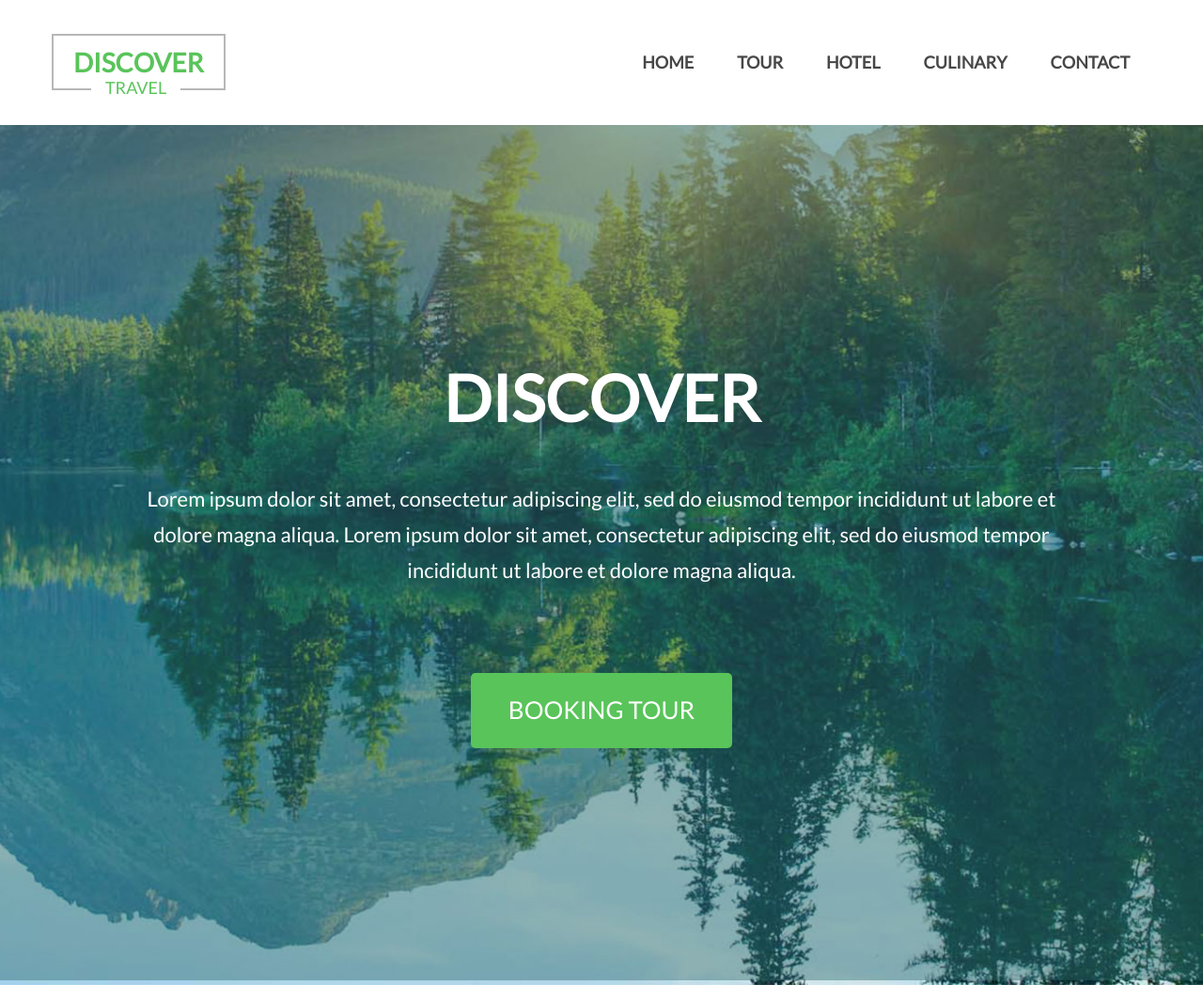
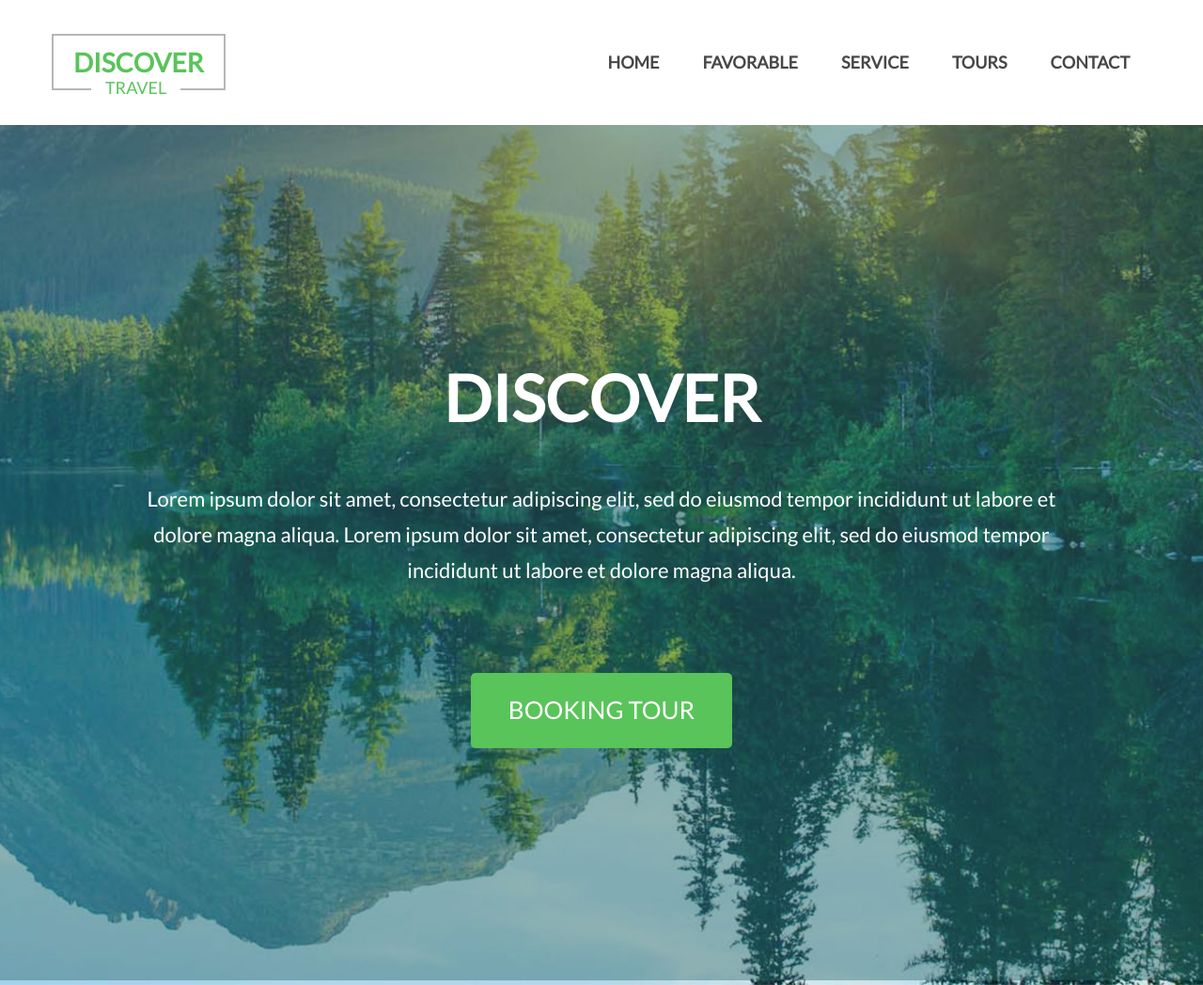
Before and after one commit to PerpetuumG/discover, a plain HTML site: page index.html in a window 1280 px wide. Shown: the top 1048 px of the page at 94% size. Drawn offline with nearby package versions, Linux system fonts and the light colour scheme.

Commit message:
add links

```diff
--- a/index.html
+++ b/index.html
@@ -34,17 +34,17 @@
             <nav data-aos="slide-left">
                 <button class="mini-menu">Menu</button>
                 <ul>
-                    <li><a href="#">home</a></li>
-                    <li><a href="#">tour</a></li>
-                    <li><a href="#">hotel</a></li>
-                    <li><a href="#">culinary</a></li>
-                    <li><a href="#">contact</a></li>
+                    <li><a href="#home">home</a></li>
+                    <li><a href="#favorable">favorable</a></li>
+                    <li><a href="#service">service</a></li>
+                    <li><a href="#tours">tours</a></li>
+                    <li><a href="#contact">contact</a></li>
                 </ul>
             </nav>
         </div>
     </header>
 
-    <section class="home">
+    <section class="home" id="home">
         <div class="container home-container">
             <h1 class="home-title" data-aos="fade-up" data-aos-delay="50">discover</h1>
             <p class="home-text" data-aos="fade-up" data-aos-delay="100">Lorem ipsum dolor sit amet, consectetur
@@ -56,7 +56,7 @@
         </div>
     </section>
 
-    <section class="favorable">
+    <section class="favorable" id="favorable">
         <h2 class="section-title">favorable</h2>
         <div class="container fav-container">
             <article class="fav-item" data-aos="flip-left">
@@ -102,7 +102,7 @@
         </div>
     </section>
 
-    <section class="service">
+    <section class="service" id="service">
         <div class="service-slider">
             <div class="slide">
                 <img src="https://picsum.photos/id/1018/1200/620" alt="">
@@ -152,7 +152,7 @@
         </div>
     </section>
 
-    <section class="tours">
+    <section class="tours" id="tours">
         <h2 class="section-title">tours</h2>
         <div class="container tours-container">
             <a data-fancybox="tour" href="https://picsum.photos/id/1018/1200/1200">
@@ -195,7 +195,7 @@
         <button class="more">See more</button>
     </section>
 
-    <section class="contacts">
+    <section class="contacts" id="contact">
         <h2>contact</h2>
         <div class="container contacts-container">
             <div class="contact-info">
```
